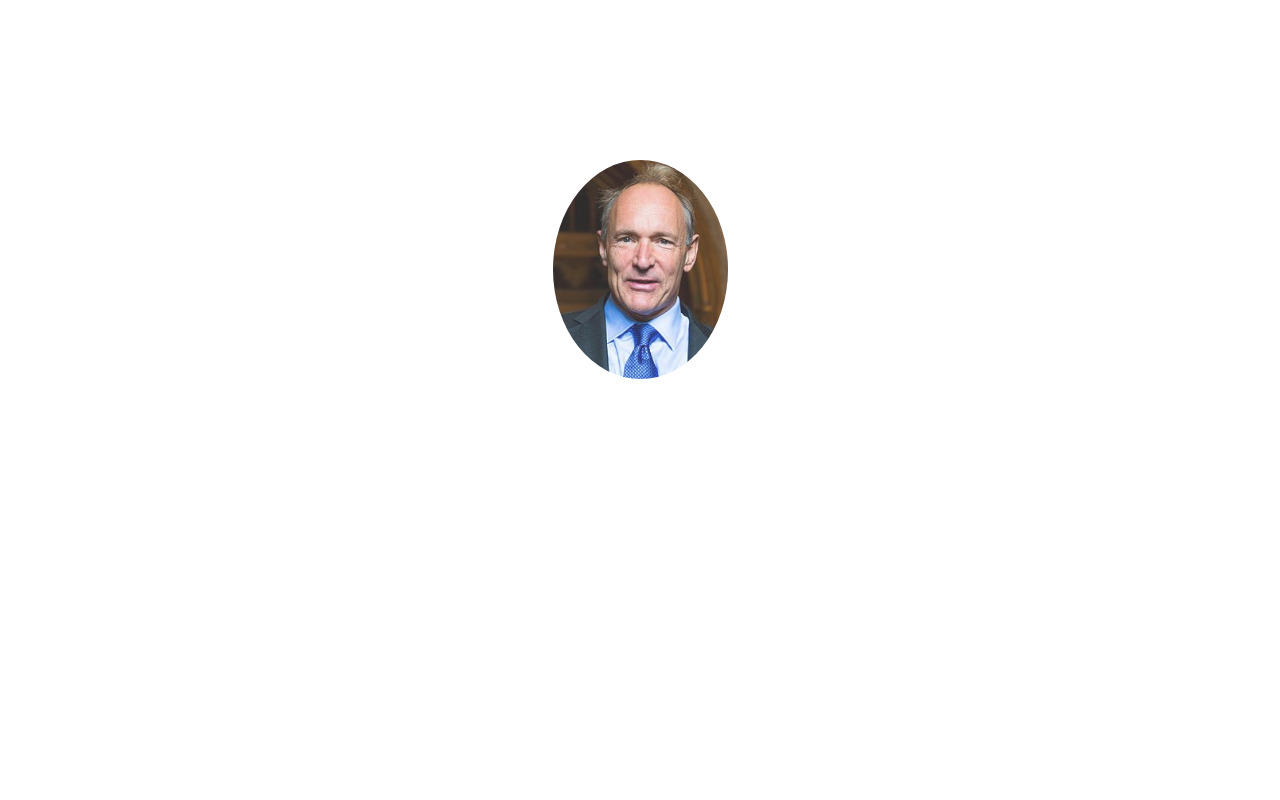
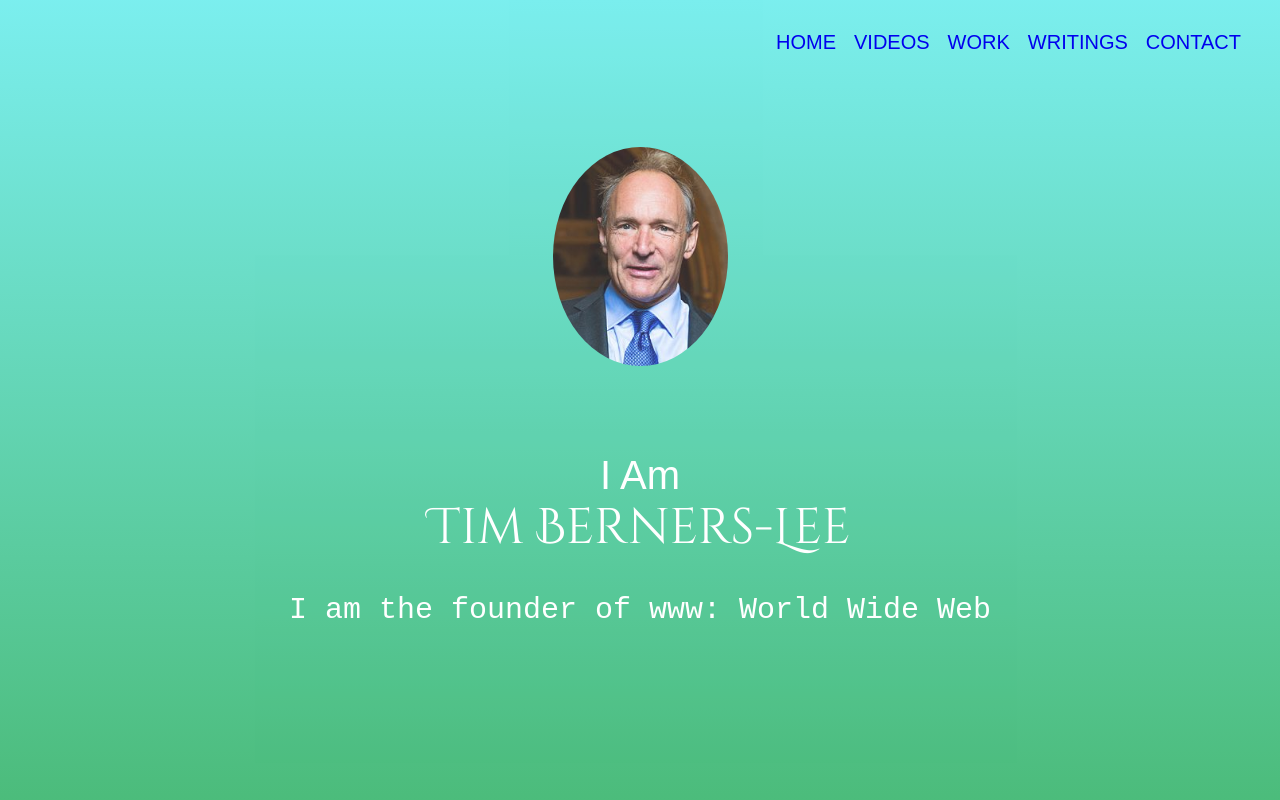
Before and after one commit to vsanju15/class57, a plain HTML site: page index.html in a window 1280 px wide. Shown: the top 800 px of the page. Drawn offline with Linux system fonts and the light colour scheme.

Commit message:
Add files via upload

```diff
--- a/index.html
+++ b/index.html
@@ -1,10 +1,24 @@
-<html>
+
+<!DOCTYPE html>
+<html lang="en">
 <head>
+    <meta charset="utf-8">
     <title>Sir Tim Berners-Lee</title>
     <link rel="stylesheet" href="style.css">
+    <link href="https://fonts.googleapis.com/css?family=Cinzel+Decorative&display=swap" rel="stylesheet">
+
 </head>
 
 <body>
+
+    <ul class="menu">
+        <li class="links"><a href="#welcome">HOME</a></li>
+        <li class="links"><a href="#videos">VIDEOS</a></li>
+        <li class="links"><a href="#work">WORK</a></li>
+        <li class="links"><a href="#writings">WRITINGS</a></li>
+        <li class="links"><a href="#contact">CONTACT</a></li>
+
+    </ul>
 
     <section id="welcome">
         <div class="parallax-inner">
@@ -12,6 +26,7 @@
             <h1>I Am <br><span id="name">Tim Berners-Lee</span></h1>
             <h2> I am the founder of www: World Wide Web</h2>
         </div>
+
     </section>
 
 
@@ -23,11 +38,35 @@
 
             He is director of the World Wide Web Consortium that he founded and a Professor in the Computer Science Department at the University of Oxford.
 
-			In 2001 he became a Fellow of the Royal Society and in 2004 he was knighted.<br/><br/>In 1994 Berners-Lee founded the World Wide Web Consortium (W3C) at the Laboratory of Computer Science (LCS) at the Massachusetts Institute of Technology in Boston. It was made up of companies that wanted to work together to create Web standards and also improve the Web. It was quickly agreed that the technology should be free of royalties and patents. Berners-Lee has served as director of this W3C since it was founded.
+            In 2001 he became a Fellow of the Royal Society and in 2004 he was knighted.<br><br>In 1994 Berners-Lee founded the World Wide Web Consortium (W3C) at the Laboratory of Computer Science (LCS) at the Massachusetts Institute of Technology in Boston. It was made up of companies that wanted to work together to create Web standards and also improve the Web. It was quickly agreed that the technology should be free of royalties and patents. Berners-Lee has served as director of this W3C since it was founded.
 
             In 1995 Microsoft produced the first version of Internet Explorer and this commercial browser created enormous growth in websites and web users.
 
             The Web was first used for e-commerce in 1997.</p>
     </section>
 
+    <section id="videos">
+        <h1>Videos</h1>
+        <div class="line"></div>
+        <br>
+        <iframe width="900" height="500" src="https://www.youtube.com/embed/OM6XIICm_qo" frameborder="0" allow="accelerometer; autoplay; encrypted-media; gyroscope; picture-in-picture" allowfullscreen></iframe>
+        <br>
+        <br>
+        <iframe width="900" height="500" src="https://www.youtube.com/embed/J8hzJxb0rpc" frameborder="0" allow="accelerometer; autoplay; encrypted-media; gyroscope; picture-in-picture" allowfullscreen></iframe>
+
+    </section>
+    <section id="work">
+        <h1>WORK</h1>
+        <div class="line"></div>
+        <iframe width="900" height="1000" src="https://en.wikipedia.org/wiki/Tim_Berners-Lee#Career_and_research" frameborder="0"></iframe>
+
+    </section>
+    <section id="writings">
+        <h1>WRITINGS</h1>
+        <div class="line"></div>
+        <a class="article" href="https://webfoundation.org/2019/03/web-birthday-30" target="_blank">30 years on, what’s next ForTheWeb?</a>
+        <br>
+        <a class="article" href="https://interestingengineering.com/how-did-tim-berners-lee-change-the-world-with-the-world-wide-web" target="_blank">How Did Tim Berners-Lee Change the World With the World Wide Web?</a>
+    </section>
+
 </body></html>
--- a/style.css
+++ b/style.css
@@ -1,17 +1,19 @@
 body {
     margin: 0;
     padding-top: 800px;
+    text-align: center;
 }
 
 .profile {
     width: 175px;
     margin-bottom: 50px;
     border-radius: 50%;
+
 }
 
 #welcome {
+
     position: absolute;
-    overflow: hidden;
     height: 800px;
     color: #FFFFFF;
     left: 0;
@@ -19,10 +21,12 @@
     bottom: 0;
     right: 0;
     opacity: 0.83;
-    background: linear-gradient(#60ebeb 0%, #27ae60 100%,);
+    background: linear-gradient(#60ebeb 0%, #27ae60 100%);
     display: table;
     width: 100%;
     height: 100%;
+    z-index: 9;
+
 }
 
 
@@ -30,29 +34,29 @@
 h1 {
 
     font-size: 40px;
-    line-height: 1.2;
-    font-family: 'Lato', sans-serif;
+    font-family: sans-serif;
     font-weight: 300;
+
 }
 
 #name {
-    font-size: 30px;
+    font-size: 50px;
     line-height: 1.2;
-    font-family: cursive
+    font-family: 'Cinzel Decorative', cursive;
+
 }
 
 h2 {
     font-size: 30px;
     font-weight: 300;
     line-height: 1.2;
-    font-family: monospace
+    font-family: monospace;
 }
 
 #bio {
 
     padding: 50px;
     text-align: center;
-    font-size: 42px;
 }
 
 .line {
@@ -78,3 +82,44 @@
     vertical-align: middle;
 
 }
+
+
+.menu {
+    list-style: none;
+    position: fixed;
+    top: 10px;
+    right: 30px;
+    cursor: pointer;
+    z-index: 10;
+
+}
+
+
+
+.links {
+    float: left;
+    color: fuchsia;
+    padding-top: 5px;
+    padding-left: 9px;
+    padding-right: 9px;
+    padding-bottom: 5px;
+    font-family: fantasy;
+    font-size: 20px
+}
+
+.links:hover {
+    background-color: aqua;
+}
+
+html {
+    scroll-behavior: smooth;
+}
+
+a {
+    text-decoration: none;
+}
+
+
+.article:hover {
+    color:fuchsia;
+}
```
Lines whose indentation alone changed are shown as unchanged.
